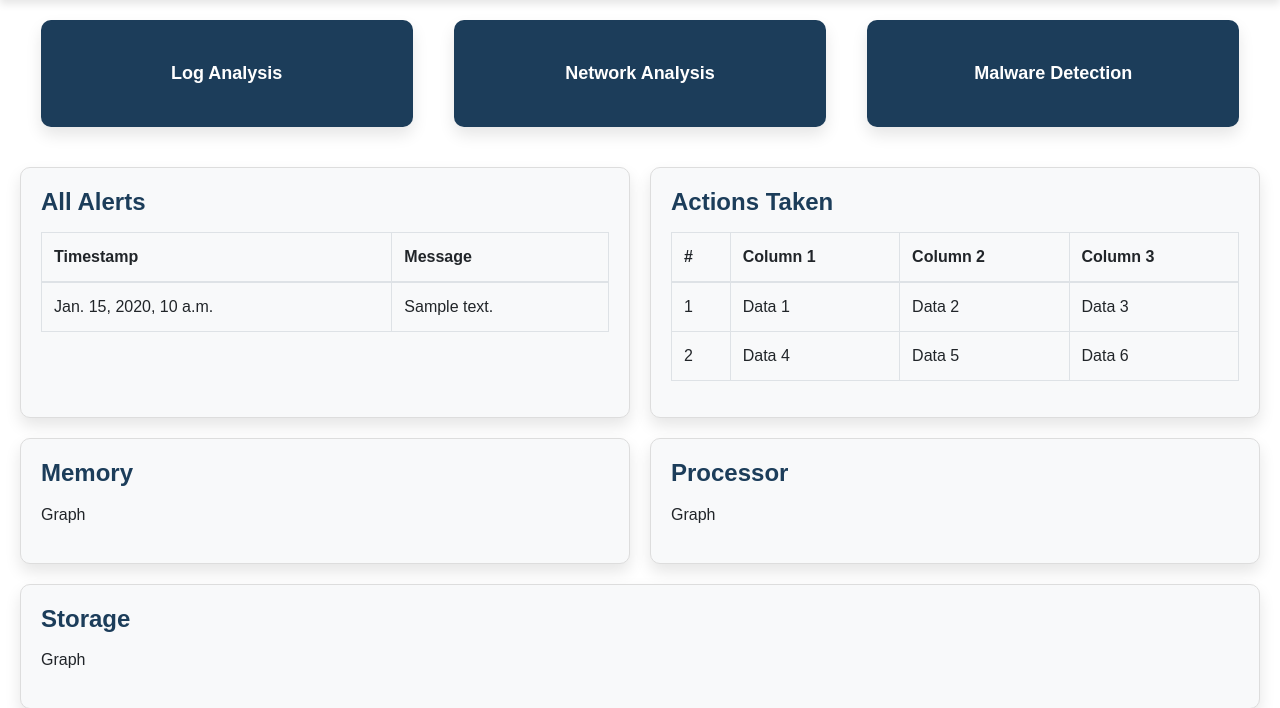
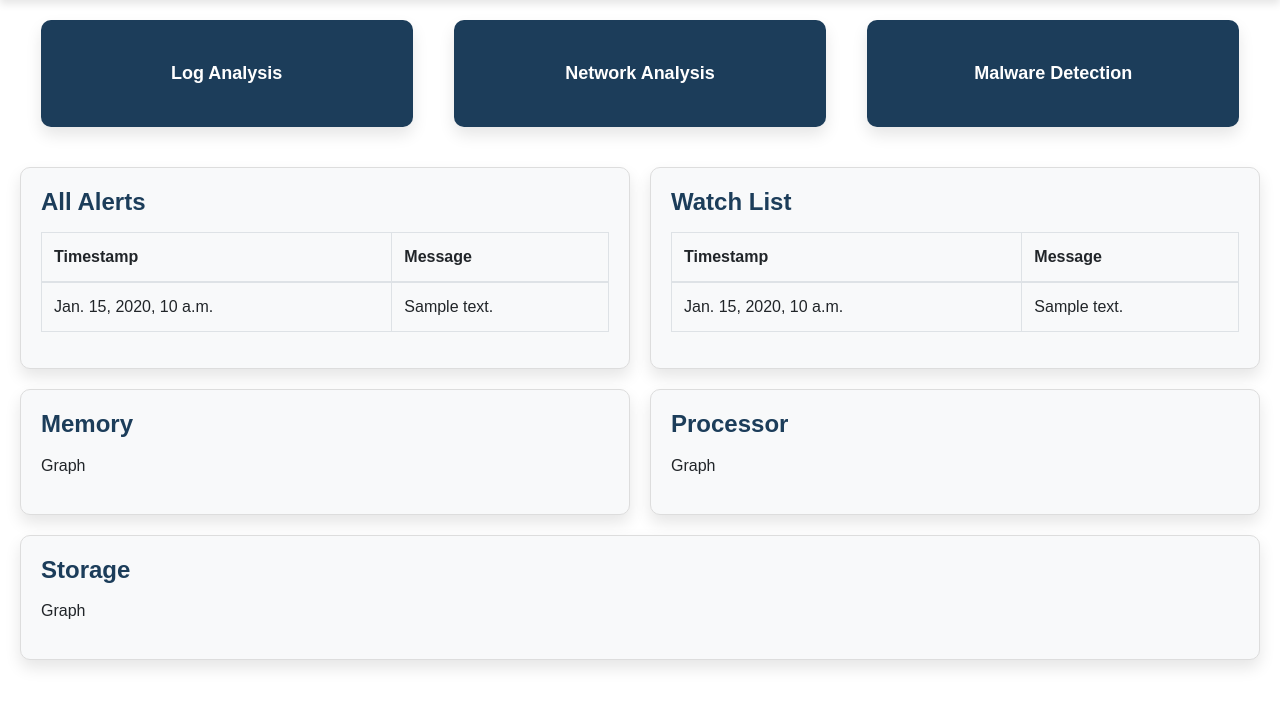
Before and after one commit to badcapitainn/IncidentResponseToolkit, a Django app: template toolkit/templates/toolkit/dashboard.html in a window 1280 px wide. Shown: the part 74-782 px from the top of the page. After the commit the page ends 742 px from the top, so only its background shows below. Run offline with Django 5.2, Linux system fonts and the light colour scheme; the template is opened without the code that fills it: most values are stand-ins (such as "Sample title", 1, 10 or a date in 2020); some libraries are stand-ins or nearby versions.

Commit message:
fixing log analysis

```diff
--- a/toolkit/templates/toolkit/dashboard.html
+++ b/toolkit/templates/toolkit/dashboard.html
@@ -156,31 +156,29 @@
 
 
             <div class="section">
-                <h4>Actions Taken</h4>
+    <h4>Watch List</h4>
+    <div style="max-height: 220px; overflow-y: auto;">
         <table class="table table-bordered">
             <thead>
                 <tr>
-                            <th>#</th>
-                            <th>Column 1</th>
-                            <th>Column 2</th>
-                            <th>Column 3</th>
+                    <th>Timestamp</th>
+                    <th>Message</th>
                 </tr>
             </thead>
             <tbody>
+                {% for log in watch_list_logs %}
                     <tr>
-                            <td>1</td>
-                            <td>Data 1</td>
-                            <td>Data 2</td>
-                            <td>Data 3</td>
+                        <td>{{ log.timeStamp }}</td>
+                        <td>{{ log.message }}</td>
                     </tr>
+                {% empty %}
                     <tr>
-                            <td>2</td>
-                            <td>Data 4</td>
-                            <td>Data 5</td>
-                            <td>Data 6</td>
+                        <td colspan="2" class="empty-row">No logs available in watch list</td>
                     </tr>
+                {% endfor %}
             </tbody>
         </table>
+    </div>
 </div>
 
             <div class="section">
--- a/toolkit/views.py
+++ b/toolkit/views.py
@@ -12,9 +12,11 @@ from .models import AlertLogs, SuspiciousLogs, WatchlistLogs, ResourceUsageLogs
 @csrf_exempt
 @login_required(login_url='login')
 def dashboard(request):
+    watch_list_logs = WatchlistLogs.objects.all()
     alert_logs = AlertLogs.objects.all()
     context = {
-        "alert_logs": alert_logs
+        "alert_logs": alert_logs,
+        "watch_list_logs": watch_list_logs
     }
     template = '../templates/toolkit/dashboard.html'
     return render(request, template, context)
```
Lines whose indentation alone changed are shown as unchanged.
